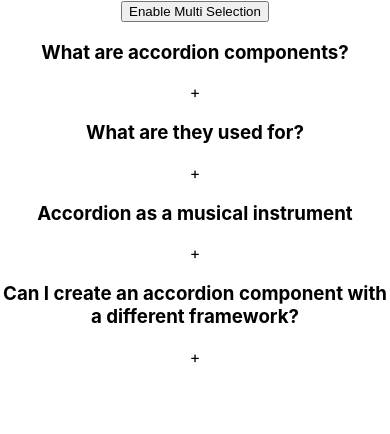
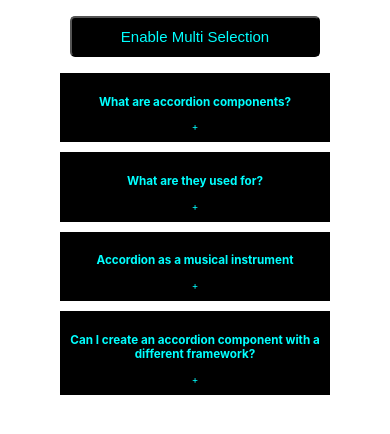
Before and after one commit to Stack-Naveen/20-reactjs-basic-projects, a React (Create React App) app: page / in a window 390 px wide. Shown: the top 434 px of the page. Built offline with nearby package versions, Linux system fonts and the light colour scheme.

Commit message:
Add styles

```diff
--- a/src/components/accordian/index.jsx
+++ b/src/components/accordian/index.jsx
@@ -1,5 +1,6 @@
 import data from "./data";
 import React, { useState } from "react";
+import "./styles.css";
 
 export default function Accordian() {
   const [selected, setSelected] = useState(null);
@@ -23,7 +24,7 @@ export default function Accordian() {
 
   return (
     <div>
-      <div>
+      <div className="container">
         <button onClick={() => setActivate(!activate)}>
           {activate ? "Disable Multi Selection" : "Enable Multi Selection"}
         </button>
--- a/src/components/accordian/styles.css
+++ b/src/components/accordian/styles.css
@@ -0,0 +1,56 @@
+.card {
+  color: aqua;
+  background-color: black;
+  width: 500px;
+  max-width: 500px;
+  height: 100%;
+  max-height: 500px;
+  padding: 10px;
+  margin-bottom: 10px;
+}
+
+.container {
+  display: flex;
+  justify-content: center;
+  align-items: center;
+  flex-direction: column;
+}
+
+button {
+  width: 100%;
+  max-width: 300px;
+  padding: 10px;
+  margin: 1rem;
+  color: aqua;
+  background-color: black;
+  border-radius: 5px;
+  font-size: 1rem;
+}
+
+button:hover {
+  color: rgb(74, 209, 209);
+  transition: 0.5s ease;
+  transform: scale(1.05);
+  cursor: pointer;
+}
+
+@media screen and (max-width: 720px) {
+  .card {
+    width: 500px;
+    max-width: 250px;
+    height: 100%;
+    max-height: 250px;
+    padding: 10px;
+    margin-bottom: 10px;
+    font-size: 10px;
+  }
+
+  button {
+    width: 100%;
+    max-width: 250px;
+    padding: 10px;
+    margin: 1rem;
+    border-radius: 5px;
+    font-size: 15px;
+  }
+}
```
